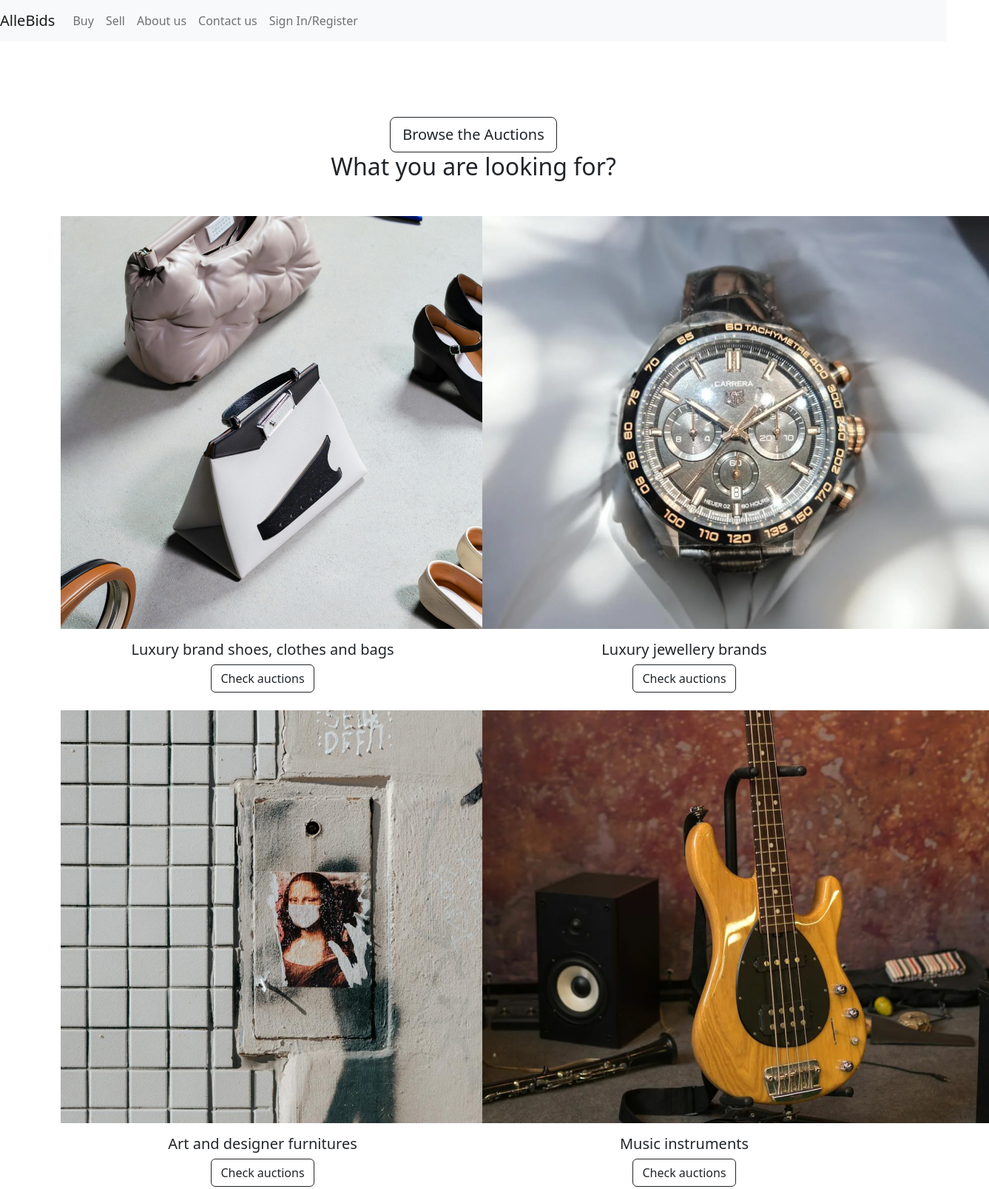
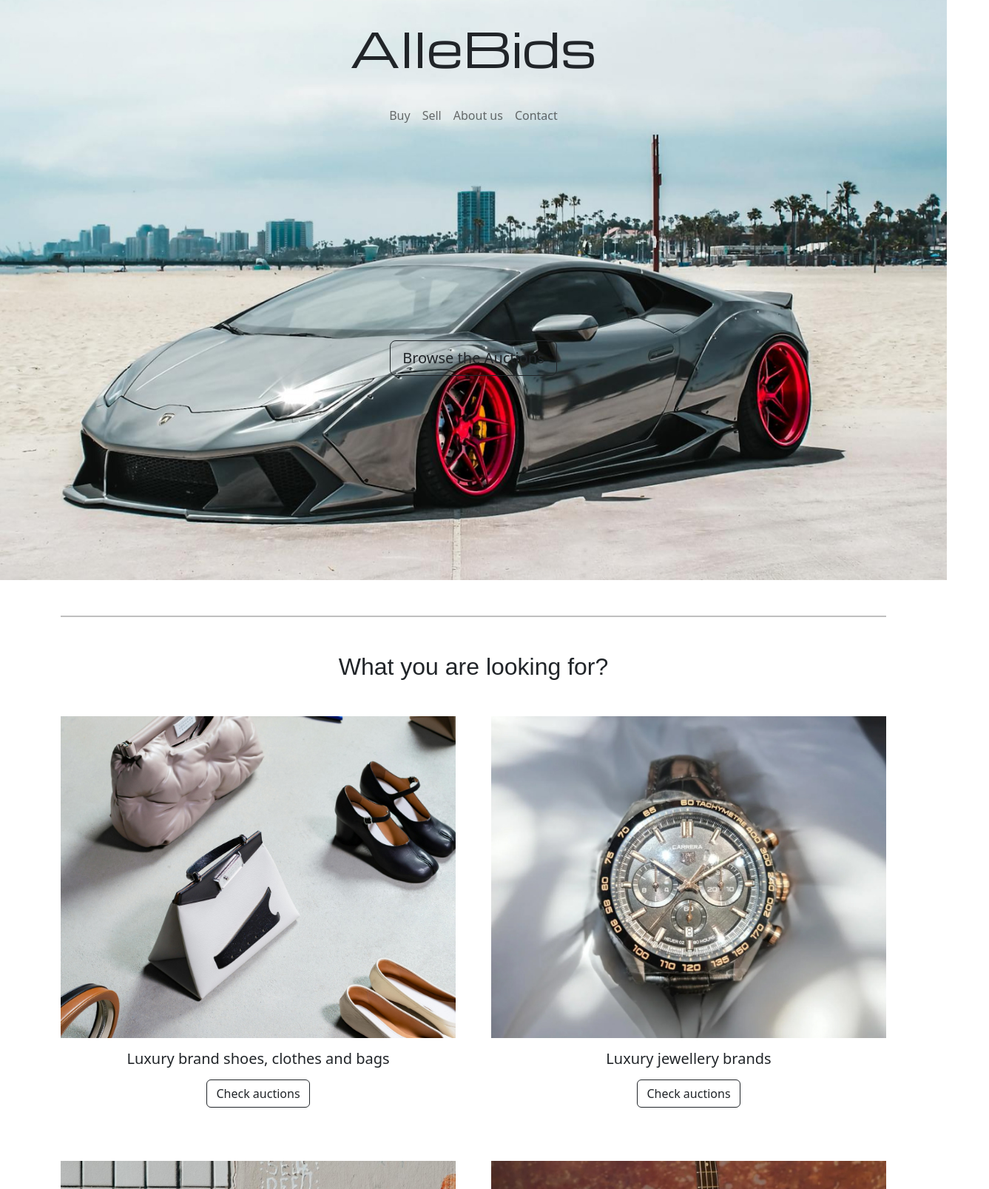
Before and after one commit to WerKarwerkar/semesterProject2, a website: page index.html in a window 1280 px wide. Shown: the top 1607 px of the page at 74% size, 1337 px wide, since content can reach past the window. Drawn offline with nearby package versions, Linux system fonts and the light colour scheme; a web font is replaced by a local one.

Commit message:
changes on the main page

```diff
--- a/index.html
+++ b/index.html
@@ -5,96 +5,94 @@
     <meta charset="UTF-8">
     <meta name="viewport" content="width=device-width, initial-scale=1.0">
     <title>AlleBids</title>
-    <meta name="description" content="AlleBids is a auction platform for buying and selling of goods and services by biding items.">
+    <meta name="description" content="AlleBids is an auction platform for buying and selling goods and services by bidding on items.">
     <link rel="stylesheet" href="./dist/css/index.css">
+    <link rel="stylesheet" href="https://cdn.jsdelivr.net/npm/bootstrap-icons/font/bootstrap-icons.css">
+    <link href="https://fonts.googleapis.com/css2?family=Michroma&display=swap" rel="stylesheet">
+    <link href="https://fonts.googleapis.com/css2?family=M+PLUS+1p&display=swap" rel="stylesheet">
+    <link href="https://fonts.googleapis.com/css2?family=Italiana&display=swap" rel="stylesheet">
 </head>
 
 <body>
+    <header class="bg-image">
+        <div class="container d-flex flex-column align-items-center">
+            <!-- Logo centered -->
+            <a class="navbar-brand mb-3 mt-3" href="#">AlleBids</a>
             <!-- Navigation Bar -->
-    <nav class="navbar navbar-expand-lg navbar-light bg-light">
-        <a class="navbar-brand" href="#">AlleBids</a>
-        <button class="navbar-toggler" type="button" data-toggle="collapse" data-target="#navbarNav" aria-controls="navbarNav" aria-expanded="false" aria-label="Toggle navigation">
+            <nav class="navbar navbar-expand-lg navbar-light w-100">
+                <div class="container-fluid">
+                    <button class="navbar-toggler" type="button" data-toggle="collapse" data-target="#navbarNavAltMarkup" aria-controls="navbarNavAltMarkup" aria-expanded="false" aria-label="Toggle navigation">
                         <span class="navbar-toggler-icon"></span>
                     </button>
-        <div class="collapse navbar-collapse" id="navbarNav">
-            <ul class="navbar-nav ml-auto">
-                <li class="nav-item">
+                    <div class="collapse navbar-collapse justify-content-center" id="navbarNavAltMarkup">
+                        <div class="navbar-nav">
                             <a class="nav-link" href="#">Buy</a>
-                </li>
-                <li class="nav-item">
                             <a class="nav-link" href="#">Sell</a>
-                </li>
-                <li class="nav-item">
                             <a class="nav-link" href="#">About us</a>
-                </li>
-                <li class="nav-item">
-                    <a class="nav-link" href="#">Contact us</a>
-                </li>
-                <li class="nav-item">
-                    <a class="nav-link" href="#">Sign In/Register</a>
-                </li>
-            </ul>
+                            <a class="nav-link" href="#">Contact</a>
+                        </div>
+                    </div>
             </div>
         </nav>
 
         <!-- Hero Section -->
         <section class="hero-section text-center text-white d-flex align-items-center justify-content-center">
             <div class="container">
-            <h1>Exclusive Luxury Auctions</h1>
-            <p class="lead">Find your dream luxury items here.</p>
                 <a href="#" class="btn btn-outline-dark btn-lg">Browse the Auctions</a>
             </div>
         </section>
+    </header>
 
 <!-- Product Gallery -->
 <section class="product-gallery text-center">
     <div class="container">
-        <h2 class="mb-5">What you are looking for?</h2>
-        <div class="row">
+        <hr class="custom-hr mt-5"/>
+        <h2 class="mb-5 mt-5">What you are looking for?</h2>
+        <div class="row gx-5">
             <div class="col-md-6 mb-4">
                 <div class="product-card">
-                    <img src="./assets/img/shoes 1.jpg" alt="Luxury Shoes">
-                    <h3 class="h5 mt-3">Luxury brand shoes, clothes and bags</h3>
-                    <a href="#" class="btn btn-outline-dark">Check auctions</a>
+                    <img src="./assets/img/shoes 1.jpg" class="img-fluid" alt="Luxury Shoes">
+                    <h3 class="h5 mt-3 mb-3">Luxury brand shoes, clothes and bags</h3>
+                    <a href="#" class="btn btn-outline-dark mb-5">Check auctions</a>
                 </div>
             </div>
             <div class="col-md-6 mb-4">
                 <div class="product-card">
-                    <img src="./assets/img/carrera 1.jpg" alt="Luxury Watch">
-                    <h3 class="h5 mt-3">Luxury jewellery brands</h3>
-                    <a href="#" class="btn btn-outline-dark">Check auctions</a>
+                    <img src="./assets/img/carrera 1.jpg" class="img-fluid" alt="Luxury Watch">
+                    <h3 class="h5 mt-3 mb-3">Luxury jewellery brands</h3>
+                    <a href="#" class="btn btn-outline-dark  mb-5">Check auctions</a>
                 </div>
             </div>
         </div>
-        <div class="row">
+        <div class="row gx-5">
             <div class="col-md-6 mb-4">
                 <div class="product-card">
-                    <img src="./assets/img/mona lisa 1.jpg" alt="Designer Furniture">
-                    <h3 class="h5 mt-3">Art and designer furnitures</h3>
-                    <a href="#" class="btn btn-outline-dark">Check auctions</a>
+                    <img src="./assets/img/mona lisa 1.jpg" class="img-fluid" alt="Designer Furniture">
+                    <h3 class="h5 mt-3 mb-3">Art and designer furnitures</h3>
+                    <a href="#" class="btn btn-outline-dark mb-5">Check auctions</a>
                 </div>
             </div>
             <div class="col-md-6 mb-4">
                 <div class="product-card">
-                    <img src="./assets/img/guitar 1.jpg" alt="Music Instruments">
-                    <h3 class="h5 mt-3">Music instruments</h3>
-                    <a href="#" class="btn btn-outline-dark">Check auctions</a>
+                    <img src="./assets/img/guitar 1.jpg" class="img-fluid" alt="Music Instruments">
+                    <h3 class="h5 mt-3 mb-3">Music instruments</h3>
+                    <a href="#" class="btn btn-outline-dark mb-5">Check auctions</a>
                 </div>
             </div>
         </div>
-        <div class="row">
+        <div class="row gx-5">
             <div class="col-md-6 mb-4">
                 <div class="product-card">
-                    <img src="./assets/img/carrera 2 1.jpg" alt="Highest class cars">
-                    <h3 class="h5 mt-3">Highest class cars</h3>
-                    <a href="#" class="btn btn-outline-dark">Check auctions</a>
+                    <img src="./assets/img/carrera 2 1.jpg" class="img-fluid" alt="Highest class cars">
+                    <h3 class="h5 mt-3 mb-3">Highest class cars</h3>
+                    <a href="#" class="btn btn-outline-dark mb-5">Check auctions</a>
                 </div>
             </div>
             <div class="col-md-6 mb-4">
                 <div class="product-card">
-                    <img src="./assets/img/malibu 1.jpg" alt="Properties all over the world and yachts">
-                    <h3 class="h5 mt-3">Properties all over the world and yachts</h3>
-                    <a href="#" class="btn btn-outline-dark">Check auctions</a>
+                    <img src="./assets/img/malibu 1.jpg" class="img-fluid" alt="Properties all over the world and yachts">
+                    <h3 class="h5 mt-3 mb-3">Properties all over the world and yachts</h3>
+                    <a href="#" class="btn btn-outline-dark mb-5">Check auctions</a>
                 </div>
             </div>
         </div>
@@ -105,10 +103,11 @@
     <!-- About Section -->
     <section class="about-section">
         <div class="container">
-            <h2 class="mb-5 text-center">About Us</h2>
+            <hr class="custom-hr mt-5"/>
+            <h2 class="mt-5 mb-5 text-center ">About Us</h2>
             <div class="row align-items-center">
                 <div class="col-md-6">
-                    <img src="./assets/img/him 1.jpg" alt="About us" class="img-fluid">
+                    <img src="./assets/img/him 1.jpg" alt="About us" class="img-fluid mb-5">
                 </div>
                 <div class="col-md-6">
                     <p class="lead mb-5">45 years of experience in the luxury auction industry</p>
@@ -121,18 +120,22 @@
     </section>
 
     <!-- Footer -->
-    <footer class="footer">
+    <footer class="footer custom-footer-bg mt-5">
         <div class="container text-center">
             <div class="row">
                 <div class="col-lg-12">
-                    <p>Address: 1234 Street, San Diego, California</p>
-                    <p>Email: contact@allebids.com | Phone: +1 0123 456 789</p>
+                    <h4 class="logo1 mt-3 mb-3">AlleBids</h4>
+                    <p class="custom-footer-font">Address: 1234 Street, San Diego, California</p>
+                    <p class="custom-footer-font">contact@allebids.com</p>
+                    <p class="custom-footer-font">+1 0123 456 789</p>
+
                     <div class="social-links">
-                        <a href="#">[IG icon]</a>
-                        <a href="#">[FB icon]</a>
-                        <a href="#">[TW icon]</a>
+                    <a href="https://www.instagram.com"><i class="bi bi-instagram px-2"></i></a>
+                    <a href="https://www.facebook.com"><i class="bi bi-facebook px-2"></i></a>
+                    <a href="https://twitter.com"><i class="bi bi-twitter px-2"></i></a>
                     </div>
-                    <p class="mt-3">Copyright © 2024 AlleBids, All rights reserved.</p>
+                    <hr class="custom-hr mt-3"/>
+                    <p class="mt-3 custom-footer-font">Copyright © 2024 AlleBids, All rights reserved.</p>
                 </div>
             </div>
         </div>
--- a/package.json
+++ b/package.json
@@ -5,7 +5,9 @@
   "main": "index.js",
   "scripts": {
     "test": "echo \"Error: no test specified\" && exit 1",
-    "build": "sass src/scss:dist/css"
+    "build": "sass src/scss:dist/css",
+    "start": "live-server",
+    "watch": "sass --watch src/scss:dist/css & live-server"
   },
   "keywords": [],
   "author": "",
@@ -14,6 +16,7 @@
     "bootstrap": "^5.2.0"
   },
   "devDependencies": {
+    "live-server": "^1.2.2",
     "sass": "^1.75.0"
   }
 }
--- a/src/scss/index.scss
+++ b/src/scss/index.scss
@@ -1,2 +1,56 @@
+@import url('https://fonts.googleapis.com/css2?family=Michroma&display=swap');
+@import url('https://fonts.googleapis.com/css2?family=M+PLUS+1p&display=swap');
+@import url('https://fonts.googleapis.com/css2?family=Italiana&display=swap');
+@import '../../node_modules/bootstrap/scss/bootstrap';
 
-@import '../../node_modules/bootstrap/scss/bootstrap.scss';
+$custom-footer-bg: #d9d9d9;
+$logo1: 'Michroma', sans-serif;
+$custom-footer-font: 'Mplus 1p', sans-serif;
+$custom-paragraph-font: 'Italiana', sans-serif;
+
+.custom-hr {
+    border-top: 2px solid black;
+  }
+
+
+.footer {
+  background-color: $custom-footer-bg;
+
+  h4 {
+    font-family: $logo1;
+    font-size: 32px;
+  }
+
+  p {
+    font-family: $custom-footer-font;
+  }
+}
+
+.bg-image {
+  background: url('/assets/img/expensive car 1.jpg') no-repeat center center;
+  background-size: cover;
+}
+
+.navbar {
+  background: transparent;
+}
+
+.hero-section {
+  height: 75vh;
+  display: flex;
+  align-items: center;
+  justify-content: center;
+}
+
+.navbar-brand {
+  font-family: $logo1;
+  font-size: 64px;
+}
+h2 {
+  font-family: $custom-paragraph-font;
+}
+.social-links {
+    .bi {
+        color: black;
+    }
+}
```
Also changed, not shown: dist/css/index.css, 2 other files. Lines whose indentation alone changed are shown as unchanged.
